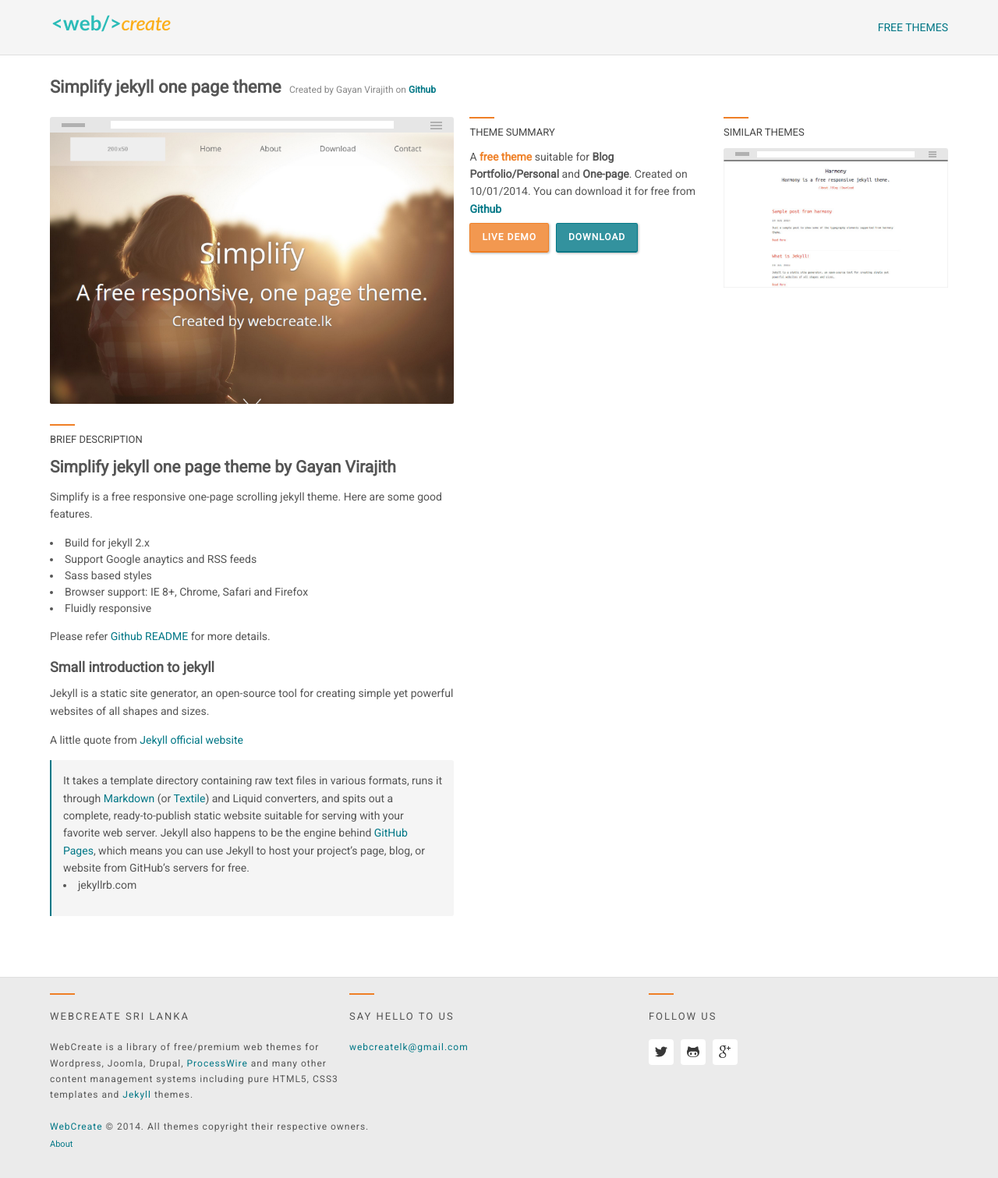
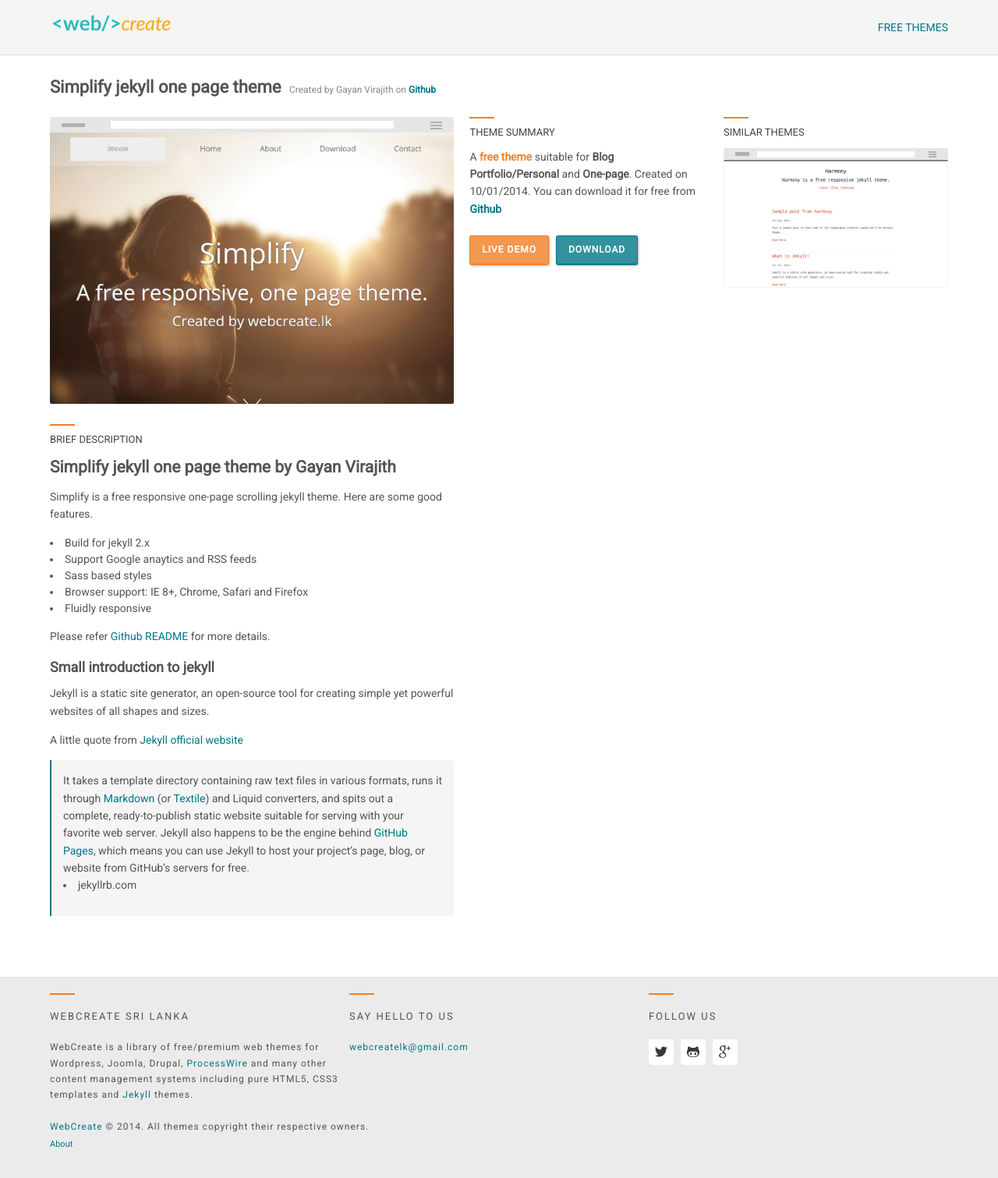
Before and after one commit to web-create/web-create.github.io, a Jekyll site: the page built from _posts/2014-10-02-simplify-jekyll-one-page-theme.md, in a window 1280 px wide. Shown: the whole page at 78% size. Built offline with Jekyll 4.4.1, drawn with Linux system fonts in a browser that asks for light colours; nearby versions of some CDN libraries.

Commit message:
base css changes

```diff
--- a/assets/css/main.scss
+++ b/assets/css/main.scss
@@ -618,6 +618,11 @@
   padding-bottom: 10px;
   overflow: hidden;
 }
+
+.featured-theme .theme-navigate-buttons, .theme-detail .theme-navigate-buttons {
+  padding: 1em 0;
+}
+
 .featured-theme .theme-info, .featured-theme .theme-img-and-data,
 .featured-theme .theme-info, .theme-detail .theme-img-and-data {
   @include column(1);
```
